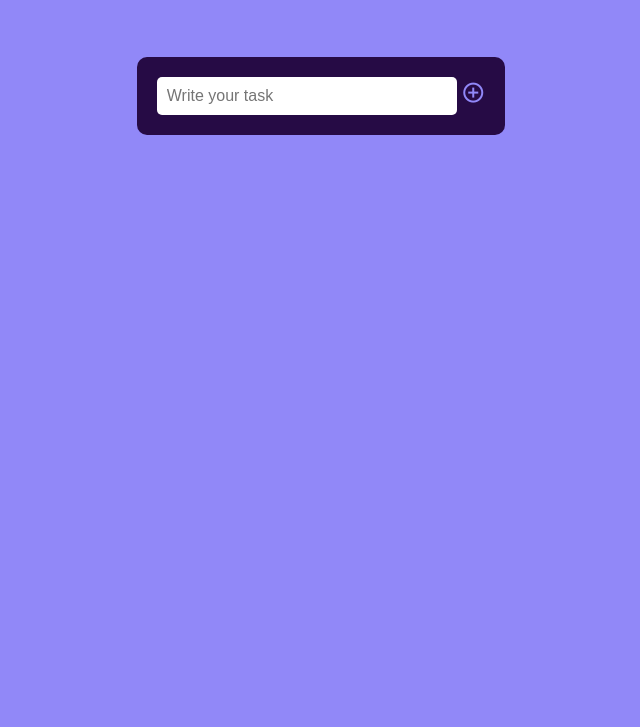
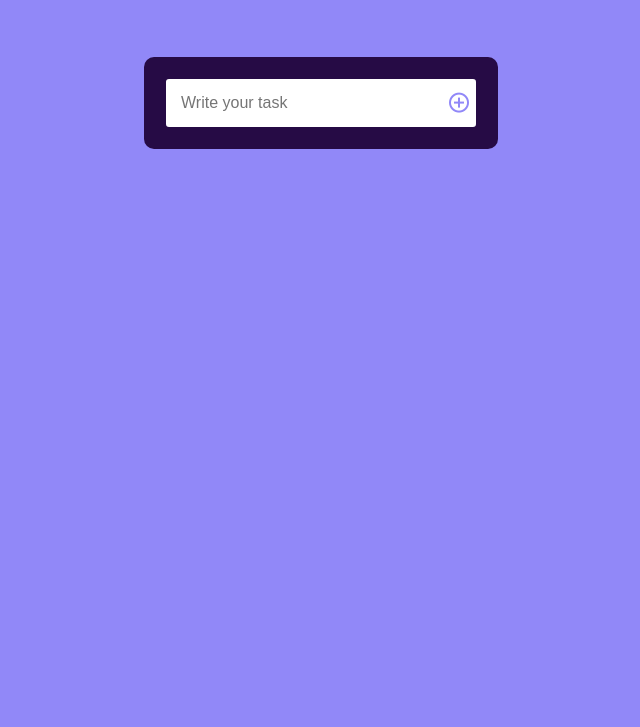
Before and after one commit to momenanan/task3-ToDoList, a plain HTML site: page index.html in a window 1280 px wide. Shown: the part 73-800 px from the top of the page, without its empty margins (319-959 px from the left). Drawn offline with nearby package versions, Linux system fonts and the light colour scheme.

Commit message:
final commit

```diff
--- a/CSS/style.css
+++ b/CSS/style.css
@@ -14,17 +14,32 @@ body {
 
 .input-container {
     position: relative;
-    display: inline-block;
+    width: 300px;
+    display: flex;
+    align-items: center;
+    background: white;
+    border-radius: 5px;
+    padding: 5px;
+    border: 2px solid #260B45;
 }
 
 input {
+    width: 100%;
     padding: 10px;
-    width: 250px;
     padding-right: 40px;
-     border: none;
+    border: none;
     border-radius: 5px;
     font-size: 16px;
     outline: none;
+}
+
+/* تنسيق زر الإضافة */
+.add-icon {
+    position: absolute;
+    right: 10px;
+    font-size: 24px;
+    color: #9188F8;
+    cursor: pointer;
 }
 
 .icon {
```
